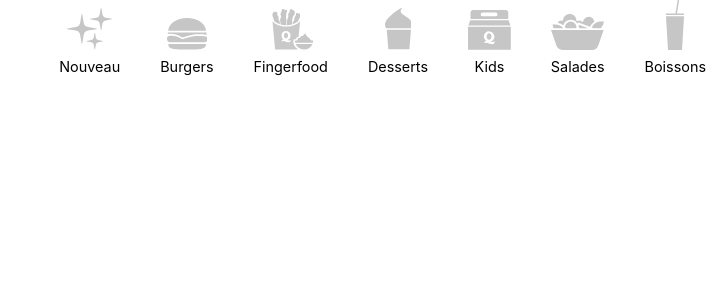
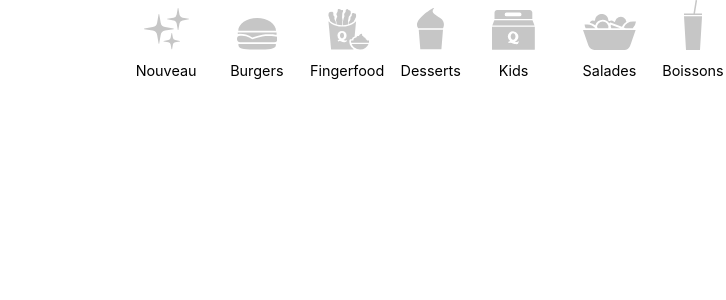
Before and after one commit to DaddyTeddy79/quick-website, a React (Create React App) app: page / in a window 1280 px wide. Shown: the top 300 px of the page, without its empty margins (554-1280 px from the left). Built offline with nearby package versions, Linux system fonts and the light colour scheme.

Commit message:
Fixing issue with images moving to the left when hovering on one

```diff
--- a/src/components/menu-item.jsx
+++ b/src/components/menu-item.jsx
@@ -2,7 +2,7 @@ import React from "react";
 
 function MenuItem ({text, svgImage}) {
     return <div className="menu-item">
-        {svgImage}
+        <div className="menu-item-image">{svgImage}</div>
         <div className="menu-item-text">{text}</div>
     </div>
 }
--- a/src/index.css
+++ b/src/index.css
@@ -4,22 +4,29 @@ body {
 }
 
 .menu-item-list {
+  /* border: 1px solid green; */
   display: flex;
   flex-direction: row;
   justify-content: flex-end;
 }
 
 .menu-item {
+  /* border: 1px solid blue; */
   display: flex;
   flex-direction: column;
   justify-content: flex-end;
   align-items: center;
-  padding: 0 1.25rem;
 }
 
 .menu-item-text {
+  /* border: 1px solid black; */
   margin-top: 0.5rem;
   font-size: 0.9rem;
+}
+
+.menu-item-image {
+  /* border: 1px solid black; */
+  padding: 0 1.5rem;
 }
 
 .menu-item:hover {
```
